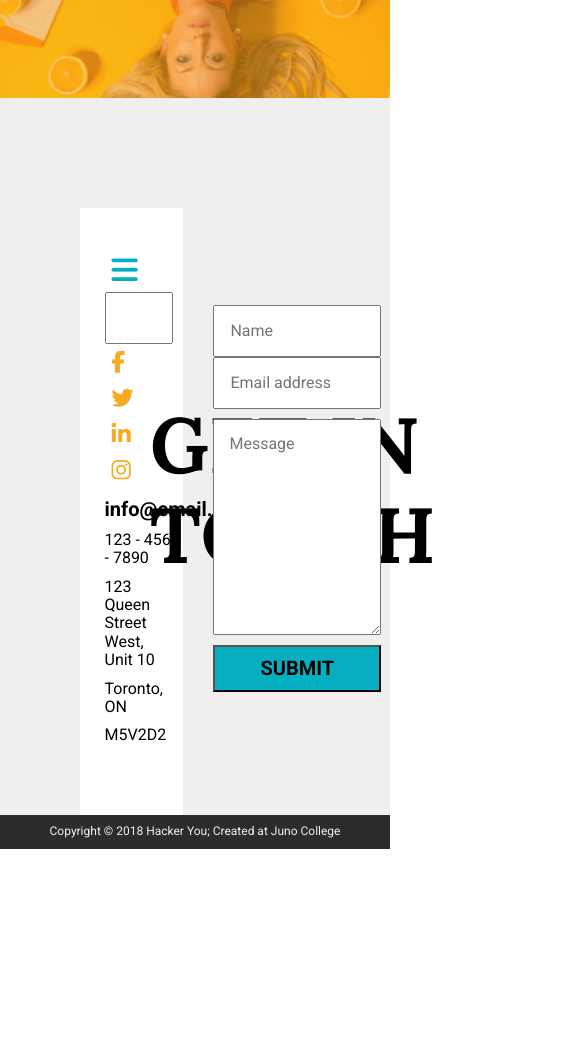
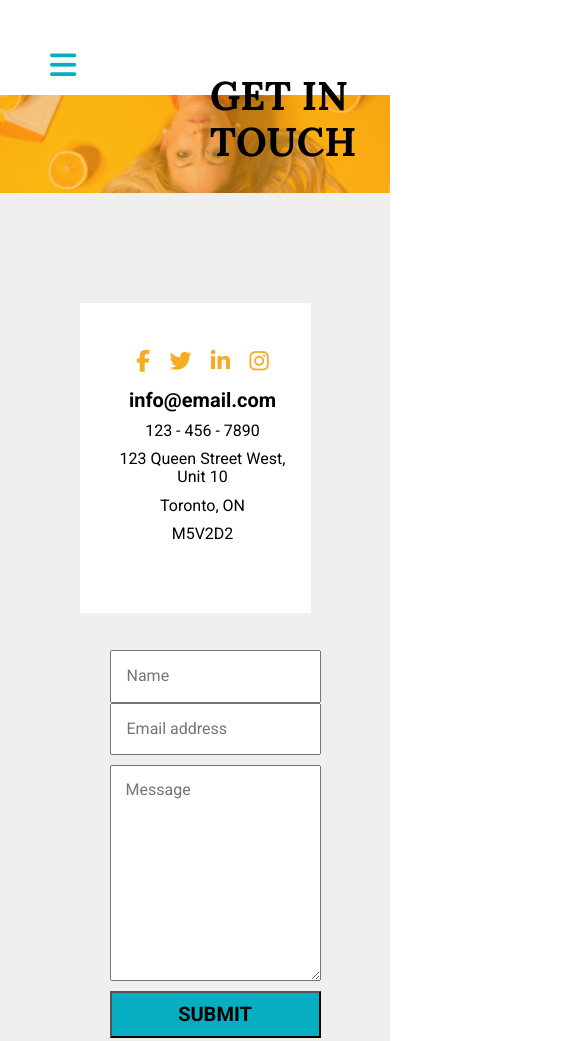
Before and after one commit to MarielleR/marielle-roberts-project-two, a plain HTML site: page contact.html in a window 390 px wide. Shown: the top 1041 px of the page, 585 px wide, since content can reach past the window. Before the commit the page ends 849 px from the top, so only its background shows below. Drawn offline with Linux system fonts and the light colour scheme.

Commit message:
almost done, just need to remove extraneous code

```diff
--- a/contact.html
+++ b/contact.html
@@ -16,6 +16,8 @@
 <body>
     <header>
         <div class="nav-container">
+            <label for="check"><i class="fa fa-bars"></i> </label>
+            <input type="text" id="check">
             <nav>
                 <ul>
                     <li><a href="#">HOME</a></li>
@@ -37,13 +39,11 @@
         </div>
     </header>
 
-    <main>
+    <main class="main-contact">
         <section id="form-section">
             <div class="wrapper">
                 <div class="form-flex-container">
                     <div class="info-box">
-                        <label for="check"><i class="fa fa-bars"></i> </label>
-                        <input type="text" id="check">
                         <ul class="icon-options">
 
                             <a class="icons-top" href="https://www.facebook.com/"><i class="fab fa-facebook-f"></i></a>
@@ -65,7 +65,7 @@
 
                     </div>
 
-                    <form action="#" method="POST" class="comment-form" autocomplete="off" id="form-contact">
+                    <form action="#" method="POST" class="comment-form-2" autocomplete="off" id="form-contact">
                         <div class="form-row-1">
                             <label for="name" class="sr-only"></label>
                             <input type="text" required="true" id="name" placeholder="Name">
--- a/styles/sass/_contact.scss
+++ b/styles/sass/_contact.scss
@@ -7,7 +7,7 @@
     padding: 0;
     display: inline-block;
     position: absolute;
-    top: 400px;
+    top: 480px;
     left: 150px;
     margin-bottom: 0;
     @include fontSpecs (7.8rem, 700, 'Lora');
--- a/styles/sass/_media-queries.scss
+++ b/styles/sass/_media-queries.scss
@@ -305,3 +305,41 @@
         @include fontSpecs (1.2rem, 400);
     }
 }
+
+//Media Queries for: contact.html
+@media (max-width: 940px) {
+    .upsidedown-sophie {
+        margin-top: 15px;
+    }
+
+    .in-touch-title {
+        position: relative;
+        top: -600px;
+        left: 60px;
+        width: 100%;
+            & h1 {
+                @include fontSpecs (4rem, 400, 'Lora');
+            }
+    }
+
+    .main-contact {
+        padding-top: 0px;
+    }
+
+    .form-flex-container {
+        display: flex;
+        flex-direction: column;
+    }
+
+    .info-box {
+        width: 100%;
+        text-align: center;
+    }
+
+    .comment-form-2 {
+        margin-left: 0px;
+        margin-right: 0px;
+        padding-top: 40px;
+        padding-right: 20px;
+    }
+}
```
Also changed, not shown: styles/style.css.
